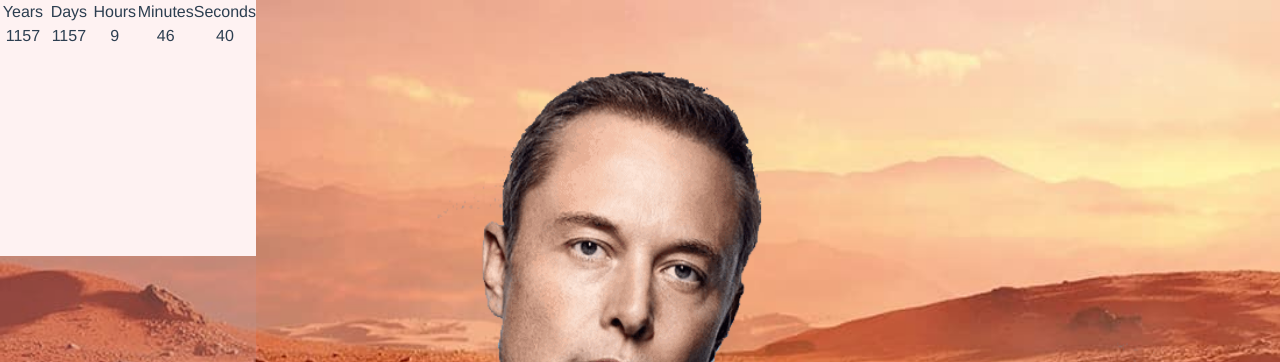
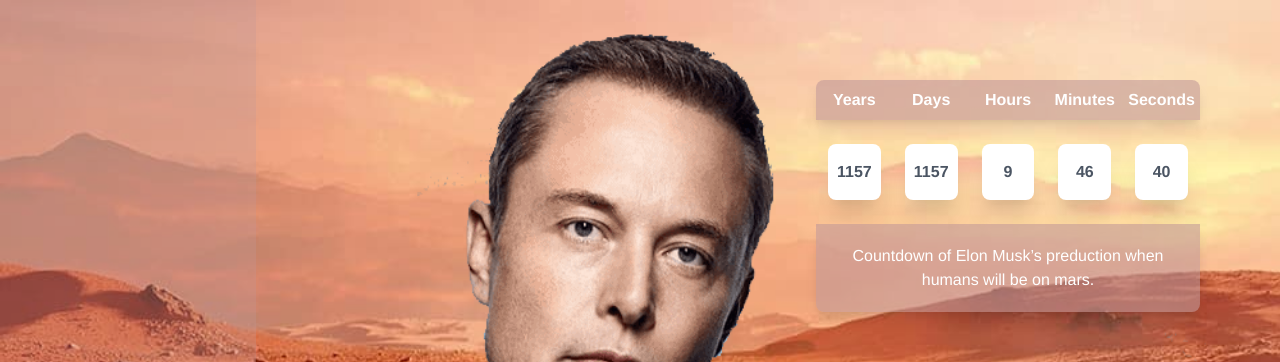
Before and after one commit to FormidablePencil/elon-mars, a Vue app: page / in a window 1280 px wide. Shown: the top 362 px of the page. Built offline with nearby package versions, Linux system fonts and the light colour scheme; no server answers.

Commit message:
finished the design of countdown. Countdown logic must be finished

```diff
--- a/src/App.vue
+++ b/src/App.vue
@@ -46,6 +46,10 @@ body {
   margin: 0;
   padding: 0;
 }
+li {
+  list-style-type: none;
+  padding: 0;
+}
 .container-bg-image {
   background-image: url("./assets/bgImage.jpg");
 }
--- a/src/components/animate-elon/index.vue
+++ b/src/components/animate-elon/index.vue
@@ -16,11 +16,11 @@
 
 @keyframes bg-anim {
   0% {
-    transform: scale(0.9);
+    transform: scale(1);
     opacity: 0;
   }
   100% {
-    transform: scale(1);
+    transform: scale(1.1);
     opacity: 1;
   }
 }
--- a/src/components/countdown/countComp.vue
+++ b/src/components/countdown/countComp.vue
@@ -1,18 +1,44 @@
 <template>
-  <div className="w-24 h-24">
-    <p className="red">{{ title }}</p>
-    <p className="">{{ num }}</p>
+  <div className="flex py-3">
+    <li
+      className="flex justify-center items-center bg-white w-20 h-14 m-3 px-2 rounded-lg shadow-xl"
+      v-bind:key="time"
+      v-for="time in times"
+    >
+      <p className="font-semibold text-gray-600">{{ time.value }}</p>
+    </li>
   </div>
 </template>
 
 <script>
 export default {
-  props: {
-    num: Number,
-    title: String,
+  data() {
+    return {
+      times: [
+        { title: "years", value: 0 },
+        { title: "days", value: 0 },
+        { title: "hours", value: 0 },
+        { title: "minutes", value: 0 },
+        { title: "seconds", value: 0 },
+      ],
+    };
   },
-  data() {
-    return { dayss: "sds" };
+  mounted() {
+    this.calcTime(100000000000);
+    this.interval = setInterval(() => {
+      this.timerCount(this.start, this.end);
+    }, 1000);
+  },
+  methods: {
+    calcTime: function (time) {
+      this.times[0].value = Math.floor(time / (1000 * 60 * 60 * 24));
+      this.times[1].value = Math.floor(time / (1000 * 60 * 60 * 24));
+      this.times[2].value = Math.floor(
+        (time % (1000 * 60 * 60 * 24)) / (1000 * 60 * 60)
+      );
+      this.times[3].value = Math.floor((time % (1000 * 60 * 60)) / (1000 * 60));
+      this.times[4].value = Math.floor((time % (1000 * 60)) / 1000);
+    },
   },
 };
 </script>
--- /dev/null
+++ b/src/components/countdown/counterDescription.vue
@@ -0,0 +1,7 @@
+<template>
+  <div
+    className="text-align text-white py-5 px-2 bg-bg-light rounded-b-lg shadow-lg"
+  >
+    <p>Countdown of Elon Musk’s preduction when humans will be on mars.</p>
+  </div>
+</template>
--- /dev/null
+++ b/src/components/countdown/counterLabel.vue
@@ -0,0 +1,25 @@
+<template>
+  <div
+    className="flex bg-bg-light rounded-t-lg font-bold text-white py-2 shadow-lg"
+  >
+    <li
+      className="flex justify-center align-items w-20"
+      v-bind:key="title"
+      v-for="title in titles"
+    >
+      <p className="">
+        {{ title }}
+      </p>
+    </li>
+  </div>
+</template>
+
+<script>
+export default {
+  data() {
+    return {
+      titles: ["Years", "Days", "Hours", "Minutes", "Seconds"],
+    };
+  },
+};
+</script>
--- /dev/null
+++ b/src/components/countdown/counterLogic.ts
@@ -0,0 +1,26 @@
+export default function timerCount(start, end) {
+  // Get todays date and time
+  const now = new Date().getTime();
+
+  // Find the distance between now an the count down date
+  const distance = start - now;
+  const passTime = end - now;
+
+  if (distance < 0 && passTime < 0) {
+    this.message = this.wordString.expired;
+    this.statusType = "expired";
+    this.statusText = this.wordString.status.expired;
+    clearInterval(this.interval);
+    return;
+  } else if (distance < 0 && passTime > 0) {
+    this.calcTime(passTime);
+    this.message = this.wordString.running;
+    this.statusType = "running";
+    this.statusText = this.wordString.status.running;
+  } else if (distance > 0 && passTime > 0) {
+    this.calcTime(distance);
+    this.message = this.wordString.upcoming;
+    this.statusType = "upcoming";
+    this.statusText = this.wordString.status.upcoming;
+  }
+}
--- a/src/components/countdown/index.vue
+++ b/src/components/countdown/index.vue
@@ -1,40 +1,17 @@
 <template>
-  <div className="w-64 h-64 bg-red-50 flex">
-    <CountComp :num="years" title="Years" />
-    <CountComp :num="days" title="Days" />
-    <CountComp :num="hours" title="Hours" />
-    <CountComp :num="minutes" title="Minutes" />
-    <CountComp :num="seconds" title="Seconds" />
+  <div className="w-96 flex flex-col absolute z-1 right-20 top-20">
+    <CounterLabel />
+    <CountComp />
+    <CounterDescription />
   </div>
 </template>
 
 <script>
+import CounterLabel from "./counterLabel.vue";
 import CountComp from "./countComp.vue";
+import CounterDescription from "./counterDescription.vue";
 
 export default {
-  components: { CountComp },
-  data() {
-    return {
-      years: 20,
-      days: 20,
-      hours: null,
-      minutes: null,
-      seconds: null,
-    };
-  },
-  mounted() {
-    this.calcTime(100000000000);
-  },
-  methods: {
-    calcTime: function (time) {
-      this.years = Math.floor(time / (1000 * 60 * 60 * 24));
-      this.days = Math.floor(time / (1000 * 60 * 60 * 24));
-      this.hours = Math.floor(
-        (time % (1000 * 60 * 60 * 24)) / (1000 * 60 * 60)
-      );
-      this.minutes = Math.floor((time % (1000 * 60 * 60)) / (1000 * 60));
-      this.seconds = Math.floor((time % (1000 * 60)) / 1000);
-    },
-  },
+  components: { CountComp, CounterDescription, CounterLabel },
 };
 </script>
```
Also changed, not shown: 1 other file (tests, documents, lock files or other folders).
